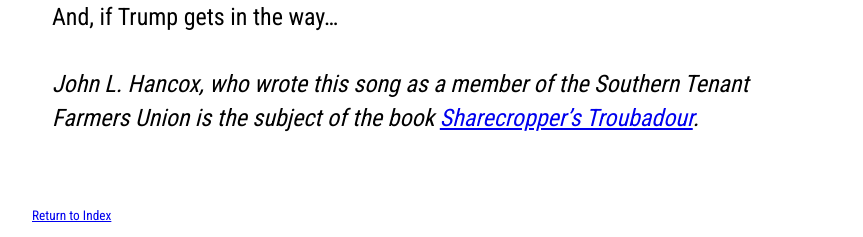
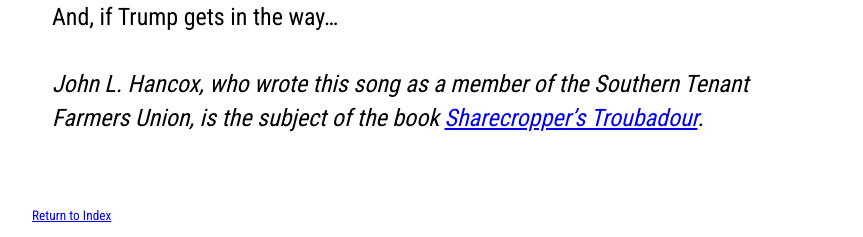
Before and after one commit to socialismconference/songbook.github.io, a Jekyll site: the page built from songs/roll-the-unioin-on.md, in a window 1280 px wide. Shown: the part 1110-1347 px from the top of the page, without its empty margins (208-1071 px from the left). Built offline with Jekyll 4.4.1, drawn with Linux system fonts in a browser that asks for light colours; our own code applies the rules of GitHub Pages for plain Markdown files; a script that is not in the unit is left out.

```diff
--- a/songs/roll-the-unioin-on.md
+++ b/songs/roll-the-unioin-on.md
@@ -26,4 +26,4 @@ And, if the cops get in the way...
 And, if Rahm gets in the way...
 And, if Trump gets in the way...
 
-> John L. Hancox, who wrote this song as a member of the Southern Tenant Farmers Union is the subject of the book [Sharecropper's Troubadour](https://www.goodreads.com/book/show/13721923-sharecropper-s-troubadour).
+> John L. Hancox, who wrote this song as a member of the Southern Tenant Farmers Union, is the subject of the book [Sharecropper's Troubadour](https://www.goodreads.com/book/show/13721923-sharecropper-s-troubadour).
```
